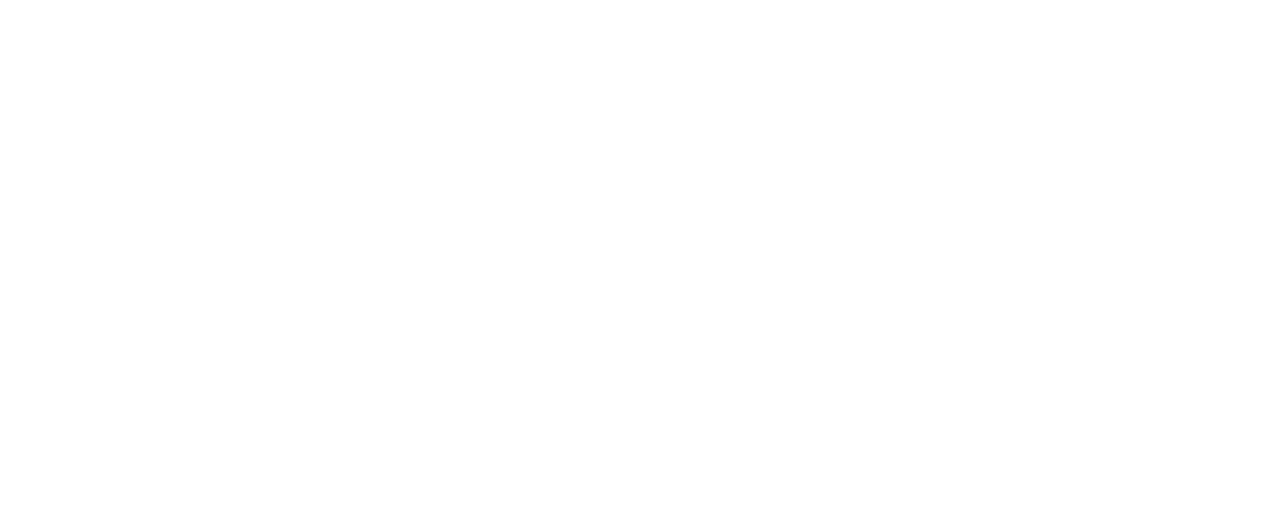
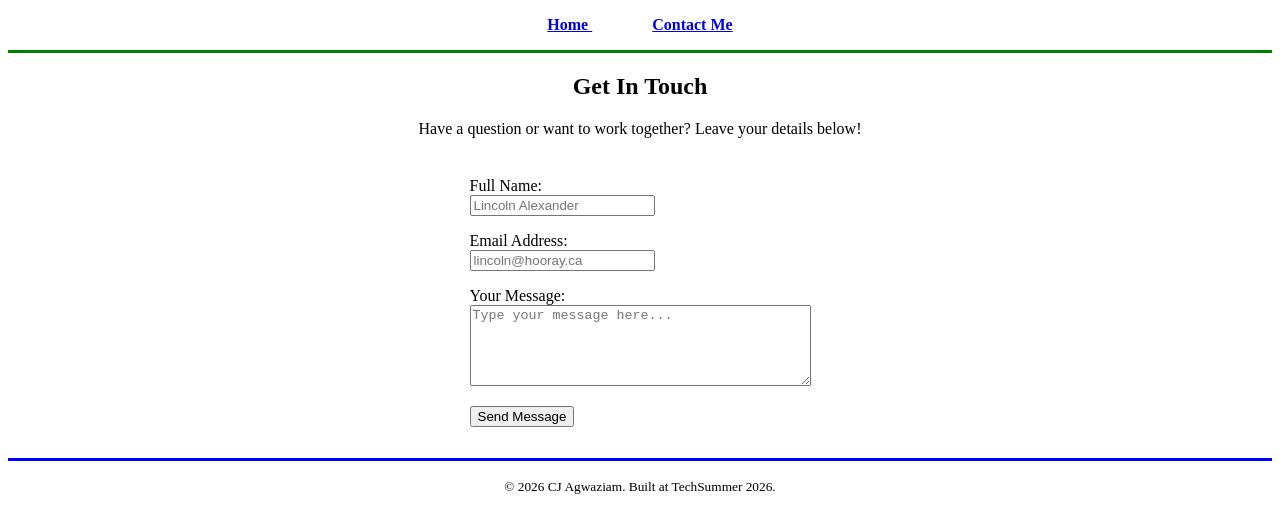
Before and after one commit to inkdale/inkdale.github.io, a plain HTML site: page contactezmoi.html in a window 1280 px wide. Drawn offline with Linux system fonts and the light colour scheme.

Commit message:
Add contact form to contactezmoi.html with fields for name, email, and message

```diff
--- a/contactezmoi.html
+++ b/contactezmoi.html
@@ -3,9 +3,71 @@
 <head>
     <meta charset="UTF-8">
     <meta name="viewport" content="width=device-width, initial-scale=1.0">
-    <title>Document</title>
+    <title>Contact Me</title>
 </head>
 <body>
+     <!-- Main Navigation Menu -->
+    <header>
+        <header>
+       <p align="center">
+            <b style="color: rgba(5, 110, 126, 0.679); font-weight: bold; margin: 30px;">
+                <a href="index.html" target="_self">
+                    Home
+                </a>
+            </b>
+            <b style="color: rgba(5, 110, 126, 0.679); font-weight: bold; margin: 30px;">
+                <a href="contactezmoi.html" target="_blank">
+                    Contact Me
+                </a>
+            </b>
+       </p>
+    </header>
+    </header>
 
+    <hr size="3" color="green">
+
+    <main>
+        <section>
+            <h1 align="center">Get In Touch</h1>
+            <p align="center">Have a question or want to work together? Leave your details below!</p>
+        </section>
+
+        <!-- Simple Contact Form -->
+        <section>
+            <table align="center" cellpadding="5">
+                <tr>
+                    <td>
+                        <form action="#" method="POST">
+                            <p>
+                                <label for="fullName">Full Name:</label><br>
+                                <input type="text" id="fullName" name="fullName" required placeholder="Lincoln Alexander">
+                            </p>
+
+                            <p>
+                                <label for="emailAddress">Email Address:</label><br>
+                                <input type="email" id="emailAddress" name="emailAddress" required
+                                    placeholder="lincoln@hooray.ca">
+                            </p>
+
+                            <p>
+                                <label for="userMessage">Your Message:</label><br>
+                                <textarea id="userMessage" name="userMessage" rows="5" cols="40" required
+                                    placeholder="Type your message here..."></textarea>
+                            </p>
+
+                            <p>
+                                <input type="submit" value="Send Message">
+                            </p>
+                        </form>
+                    </td>
+                </tr>
+            </table>
+        </section>
+    </main>
+
+    <hr size="3" color="blue">
+    <footer>
+        <p align="center"><small>&copy; 2026 CJ Agwaziam. Built at TechSummer 2026.</small></p>
+    </footer>
 </body>
 </html>
```
Also changed, not shown: index.html (+4 -2 lines).
